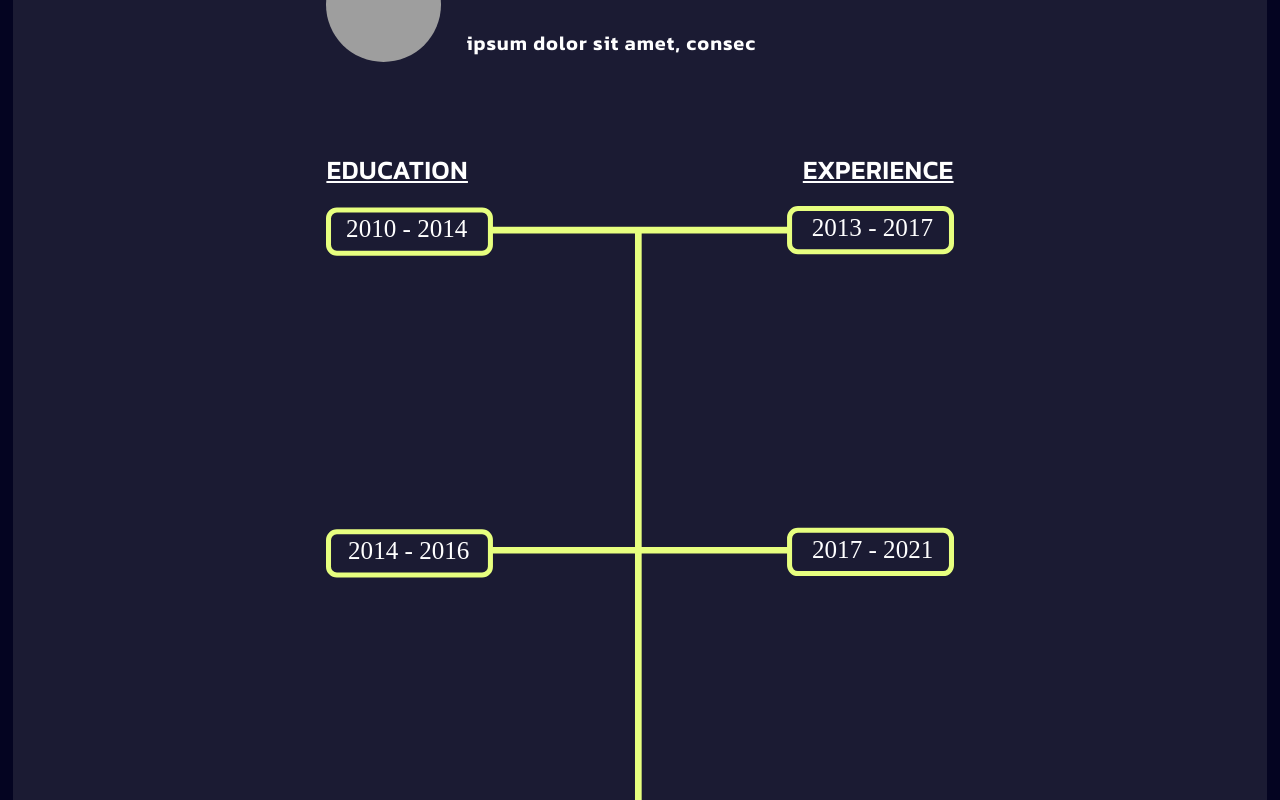
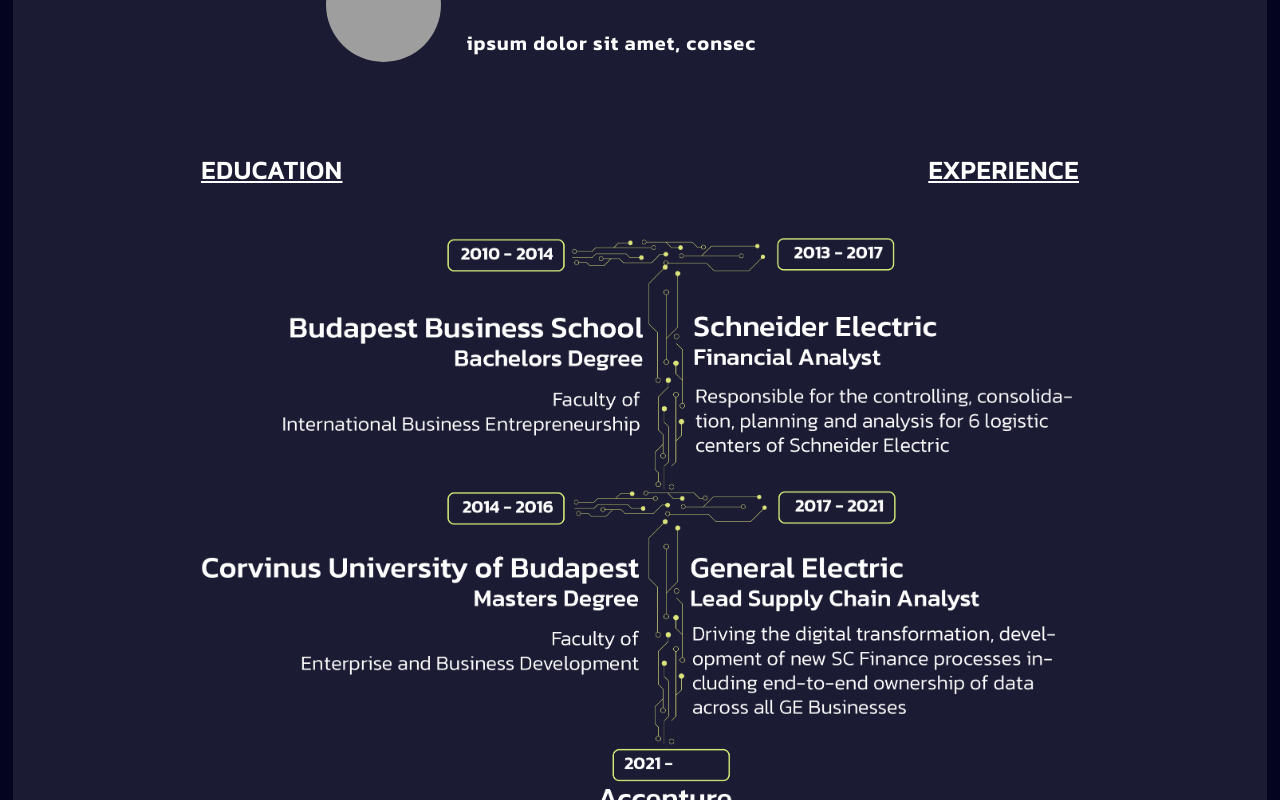
Before and after one commit to dvdcszy/Resume, a React (Create React App) app: page /about in a window 1280 px wide. Shown: the part 280-1080 px from the top of the page. Built offline with nearby package versions, Linux system fonts and the light colour scheme; grey boxes are pictures that could not be loaded.

Commit message:
Adding career image

```diff
--- a/src/Styles/About.module.css
+++ b/src/Styles/About.module.css
@@ -1,15 +1,3 @@
-@font-face {
-  font-family: 'Kanit-SemiBold';
-  src: local('Kanit-SemiBold'),
-    url(../Fonts/Kanit-SemiBold.ttf) format('truetype');
-}
-
-@font-face {
-  font-family: 'Kanit-Regular';
-  src: local('Kanit-Regular'),
-    url(../Fonts/Kanit-Regular.ttf) format('truetype');
-}
-
 .mainContainer {
   display: flex;
   align-items: center;
@@ -55,9 +43,10 @@
 }
 
 .experiences {
-  width: 50%;
+  width: 70%;
   display: flex;
   flex-direction: column;
+  margin-bottom: 2rem;
 }
 
 .experiences > div {
@@ -65,4 +54,5 @@
   display: flex;
   align-items: center;
   justify-content: space-between;
+  margin-bottom: 2rem;
 }
--- a/src/components/About.tsx
+++ b/src/components/About.tsx
@@ -1,7 +1,7 @@
 import React from 'react';
 import styles from '../Styles/About.module.css';
 import portrait from '../Images/IMG_0078.jpg';
-import dateMap from '../Images/circuit_w_dates.svg';
+import careerPathImg from '../Images/careerpath_v7.png';
 
 const AboutComponent = () => {
   return (
@@ -21,7 +21,7 @@
           <h2>EDUCATION</h2>
           <h2>EXPERIENCE</h2>
         </div>
-        <img src={dateMap} alt='Image of periods in my career' />
+        <img src={careerPathImg} alt='Image of periods in my career' />
       </div>
     </div>
   );
--- a/src/index.css
+++ b/src/index.css
@@ -6,6 +6,17 @@
   display: flex;
   justify-content: center;
   align-items: center;
+}
+
+@font-face {
+  font-family: 'Kanit-SemiBold';
+  src: local('Kanit-SemiBold'),
+    url(./Fonts/Kanit-SemiBold.ttf) format('truetype');
+}
+
+@font-face {
+  font-family: 'Kanit-Regular';
+  src: local('Kanit-Regular'), url(./Fonts/Kanit-Regular.ttf) format('truetype');
 }
 
 body::-webkit-scrollbar {
```
Also changed, not shown: src/Images/careerpath_v7.png (added).
